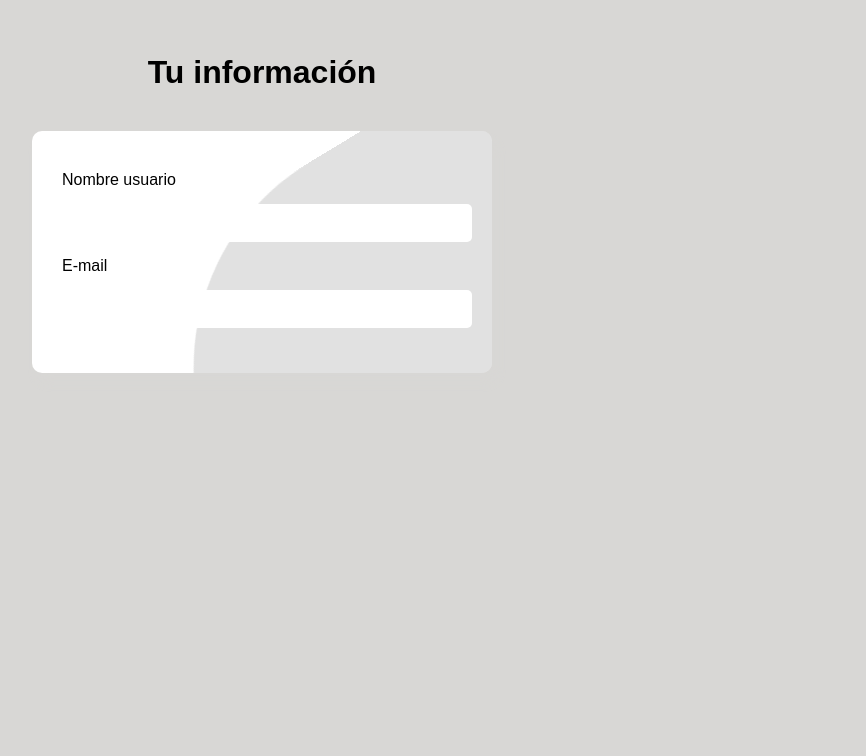
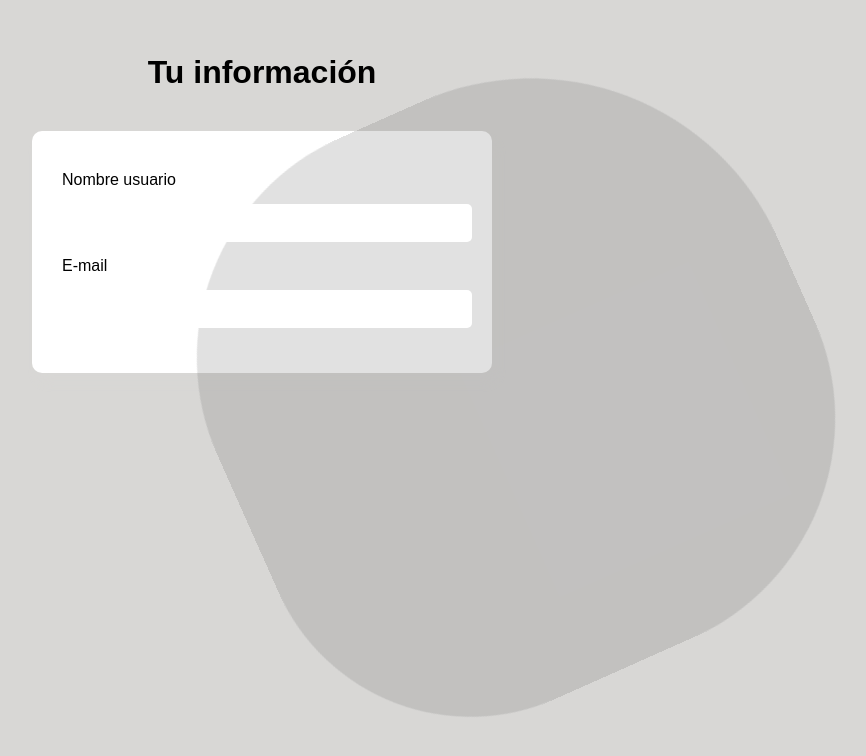
Before and after one commit to Hristo221201/GamerSaga, a React (Vite) app: page /usuario in a window 1280 px wide. Shown: the part 148-904 px from the top of the page, without its empty margins (378-1244 px from the left). Before the commit the page ends 800 px from the top, so only its background shows below. Built offline with nearby package versions, Linux system fonts and the light colour scheme.

Commit message:
introduccionImagenAPIPrueba37

```diff
--- a/src/index.css
+++ b/src/index.css
@@ -691,7 +691,7 @@ div.line-wh {
 .body-usuario {
   background-color: #d8d7d5;
   font-family: "Asap", sans-serif;
-  height: 100%;
+  height: 100vh;
   overflow: hidden;
 }
 
@@ -700,7 +700,6 @@ h1.usuarioh1 {
 }
 
 .formusuario {
-  overflow: hidden;
   background-color: white;
   padding: 40px 30px 30px 30px;
   border-radius: 10px;
@@ -820,6 +819,7 @@ h1.usuarioh1 {
 .body-cambiocontraseña {
   background-color: rgb(172, 168, 168);
   height: 100vh;
+  overflow: hidden;
 }
 
 a.aCambioContraseña {
--- a/src/pages/login.jsx
+++ b/src/pages/login.jsx
@@ -85,10 +85,8 @@ export default function Login() {
 
         if(!validarEmail(valorUsuario)) {
           Swal.fire('Introduce una dirección de correo electrónico válida');
-          //alert('Introduce una dirección de correo electrónico válida');
         } else if(contraseña.length < 8) {
           Swal.fire('Introduce una contraseña válida');
-          //alert('Introduce una contraseña válida');
         } else {
           goto("/paginaprincipal");
 
```
